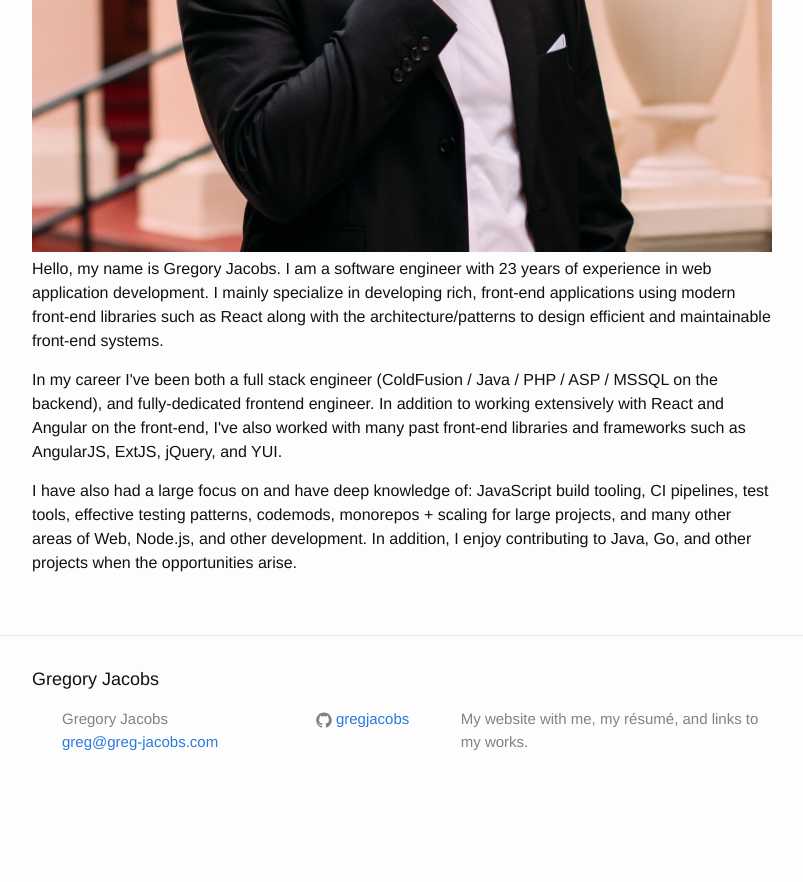
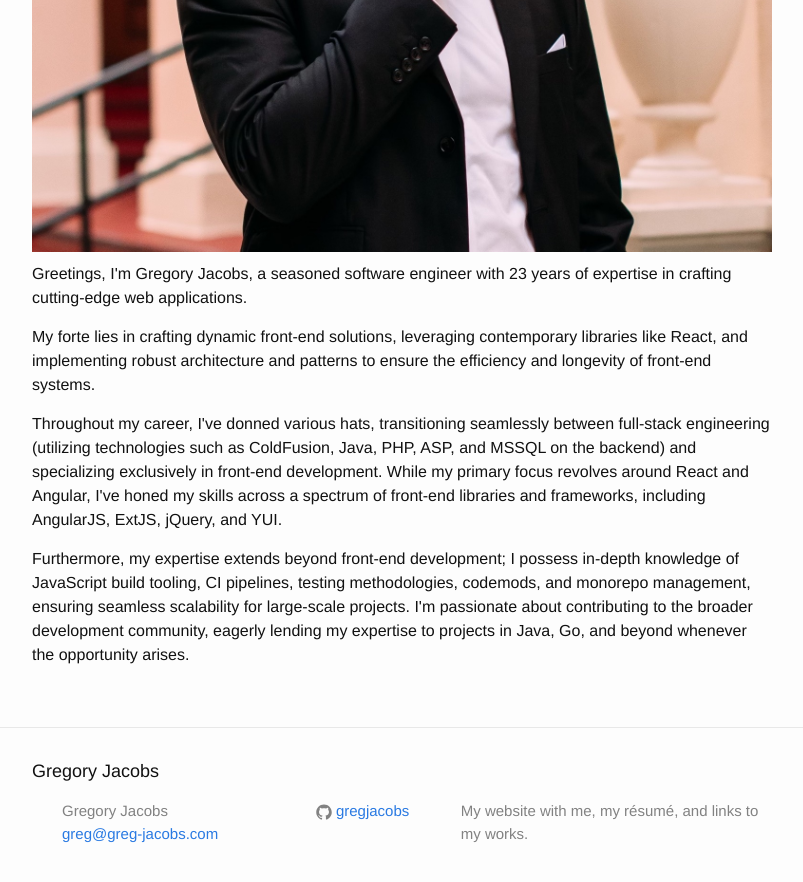
Before and after one commit to gregjacobs/gregjacobs.github.io, a Jekyll site: the page built from index.html, in a window 1280 px wide and 900 px high, scrolled down 630 px. Shown: the top 882 px of the window, without its empty margins (238-1041 px from the left). Built offline with Jekyll 4.4.1, drawn with Linux system fonts in a browser that asks for light colours; before the commit the page ends 1443 px from its top, so only the background shows below that.

Commit message:
Rewrite about me

```diff
--- a/index.html
+++ b/index.html
@@ -3,7 +3,25 @@ layout: page
 title: About Me
 permalink: /
 ---
+<img src="{{ site.baseurl }}/images/Gregory-Jacobs.jpg" class="right pl5 pb10" />
 
+<p>
+Greetings, I'm Gregory Jacobs, a seasoned software engineer with
+<script>document.write(Math.floor(((new Date()).valueOf() - new Date(2000, 6, 1).valueOf())/1000/60/60/24/365));</script> years of expertise in crafting cutting-edge web applications.
+</p>
+
+<p>
+My forte lies in crafting dynamic front-end solutions, leveraging contemporary libraries like React, and implementing robust architecture and patterns to ensure the efficiency and longevity of front-end systems.
+</p>
+
+<p>
+Throughout my career, I've donned various hats, transitioning seamlessly between full-stack engineering (utilizing technologies such as ColdFusion, Java, PHP, ASP, and MSSQL on the backend) and specializing exclusively in front-end development. While my primary focus revolves around React and Angular, I've honed my skills across a spectrum of front-end libraries and frameworks, including AngularJS, ExtJS, jQuery, and YUI.
+</p>
+
+<p>
+Furthermore, my expertise extends beyond front-end development; I possess in-depth knowledge of JavaScript build tooling, CI pipelines, testing methodologies, codemods, and monorepo management, ensuring seamless scalability for large-scale projects. I'm passionate about contributing to the broader development community, eagerly lending my expertise to projects in Java, Go, and beyond whenever the opportunity arises.
+</p>
+<!-- Old
 <p>
     <img src="{{ site.baseurl }}/images/Gregory-Jacobs.jpg" class="right pl5 pb5" />
     Hello, my name is Gregory Jacobs. I am a software engineer with
```
Also changed, not shown: other parts of index.html (+3 -1 lines).
